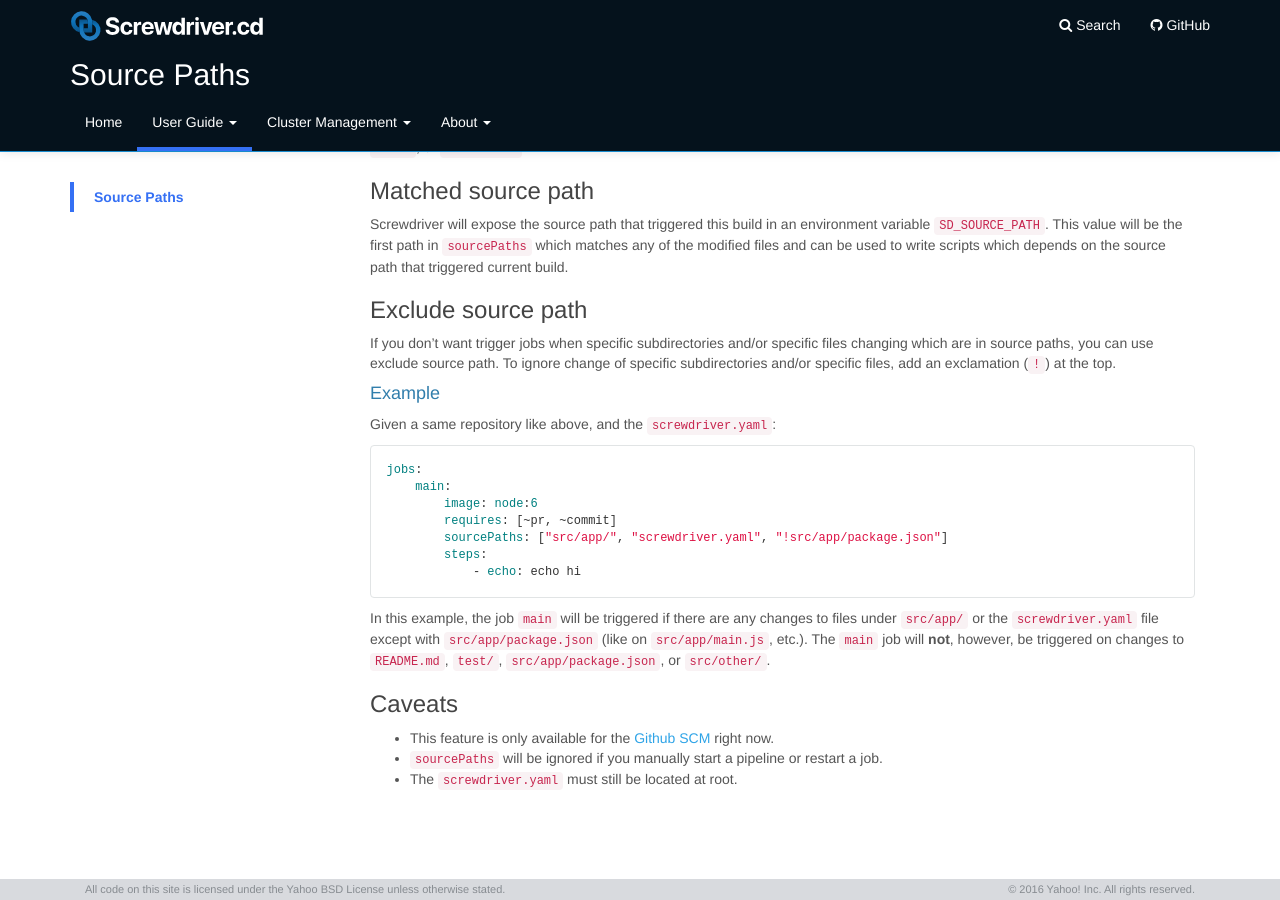
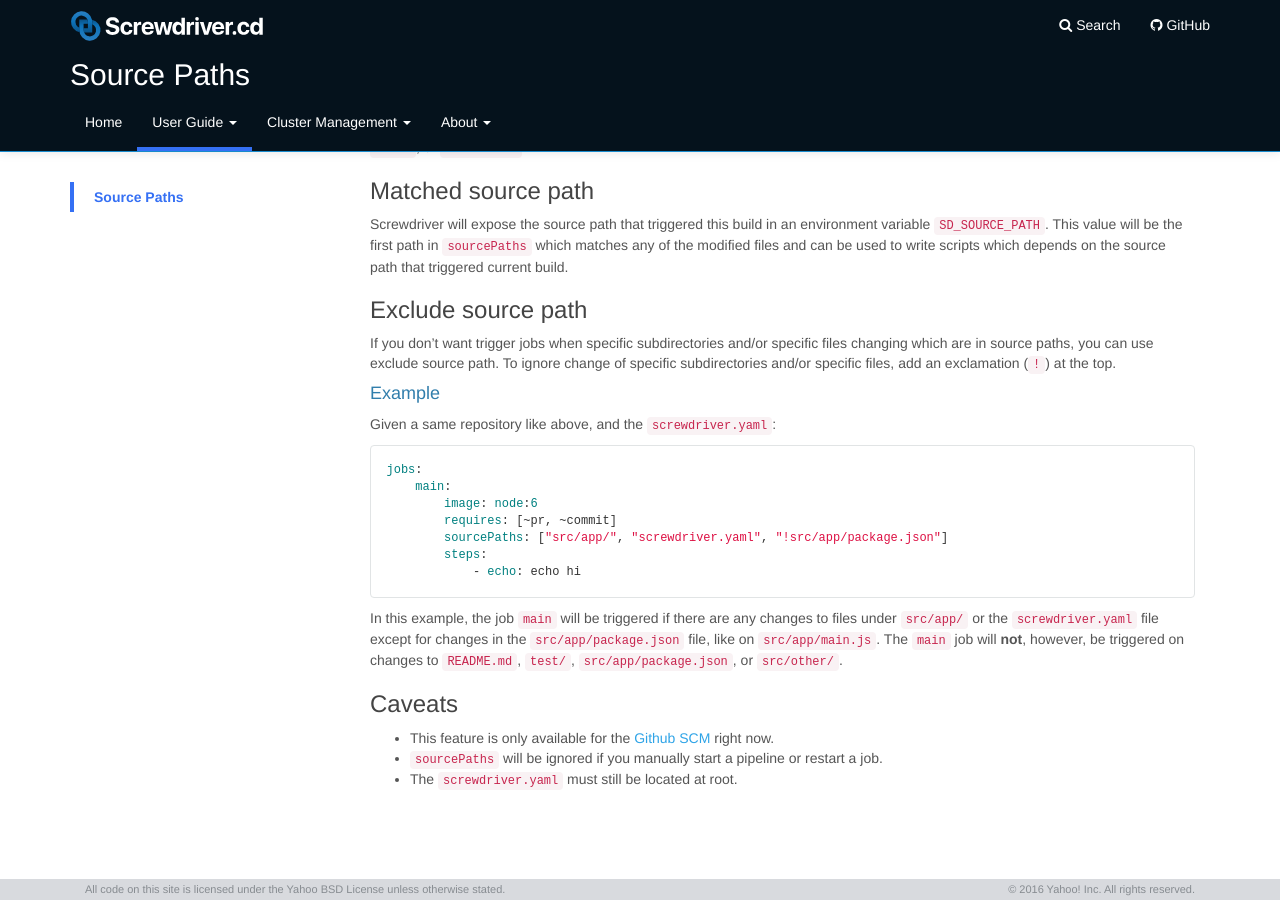
Before and after one commit to screwdriver-cd/guide, a Jekyll site: the page built from docs/user-guide/configuration/sourcePaths.md, in a window 1280 px wide and 900 px high, scrolled down 842 px. Built offline with Jekyll 4.4.1, drawn with Linux system fonts in a browser that asks for light colours.

Commit message:
Update docs/user-guide/configuration/sourcePaths.md
Co-authored-by: Tiffany K <tiffanykyi@gmail.com>

````diff
--- a/docs/user-guide/configuration/sourcePaths.md
+++ b/docs/user-guide/configuration/sourcePaths.md
@@ -67,7 +67,7 @@ jobs:
         steps:
             - echo: echo hi
 ```
-In this example, the job `main` will be triggered if there are any changes to files under `src/app/` or the `screwdriver.yaml` file except with `src/app/package.json` (like on `src/app/main.js`, etc.). The `main` job will **not**, however, be triggered on changes to `README.md`, `test/`, `src/app/package.json`, or `src/other/`.
+In this example, the job `main` will be triggered if there are any changes to files under `src/app/` or the `screwdriver.yaml` file except for changes in the `src/app/package.json` file, like on `src/app/main.js`. The `main` job will **not**, however, be triggered on changes to `README.md`, `test/`, `src/app/package.json`, or `src/other/`.
 
 ### Caveats
 - This feature is only available for the [Github SCM](https://github.com/screwdriver-cd/scm-github) right now.
````
